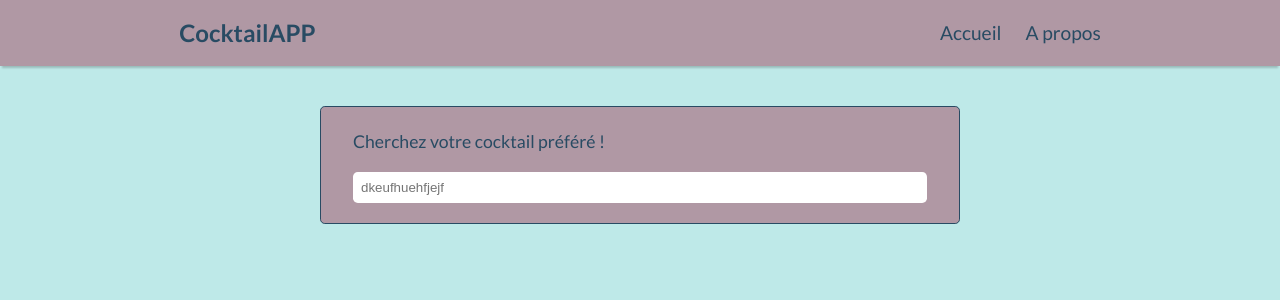
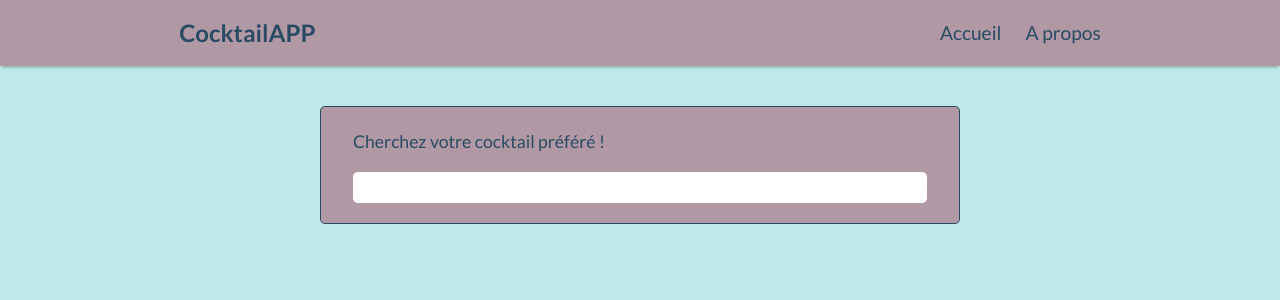
Before and after one commit to jeremyv59/cocktailapp-react, a React (Create React App) app: page / in a window 1280 px wide. Shown: the top 300 px of the page. Built offline with nearby package versions, Linux system fonts and the light colour scheme.

Commit message:
change style of input search

```diff
--- a/src/components/input/InputSearch.jsx
+++ b/src/components/input/InputSearch.jsx
@@ -10,7 +10,7 @@ const InputSearch = () => {
   return (
     <div className="input_container">
       <label className="input_label">Cherchez votre cocktail préféré !</label>
-      <Input className="input_search" placeholder="dkeufhuehfjejf"></Input>
+      <Input className="input_search" placeholder=""></Input>
     </div>
   );
 };
```
